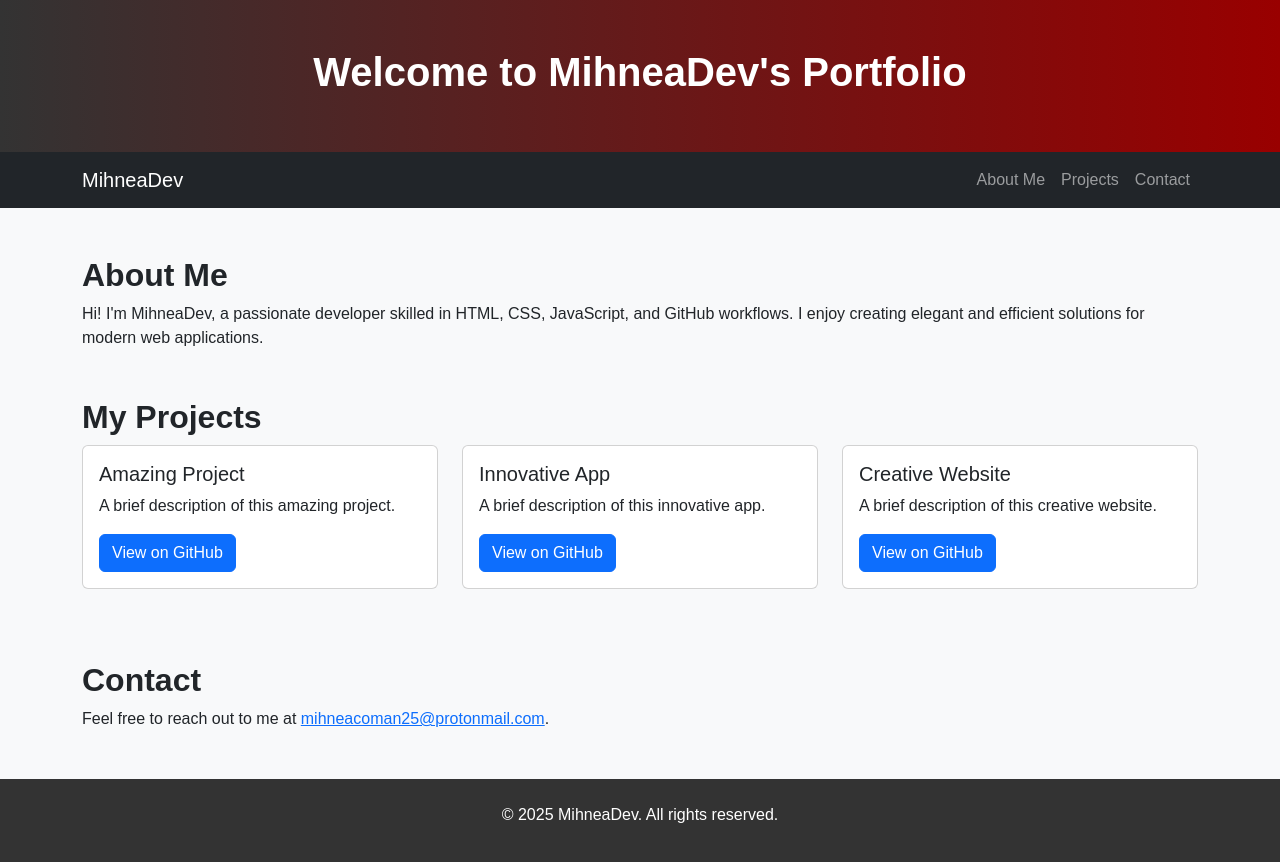
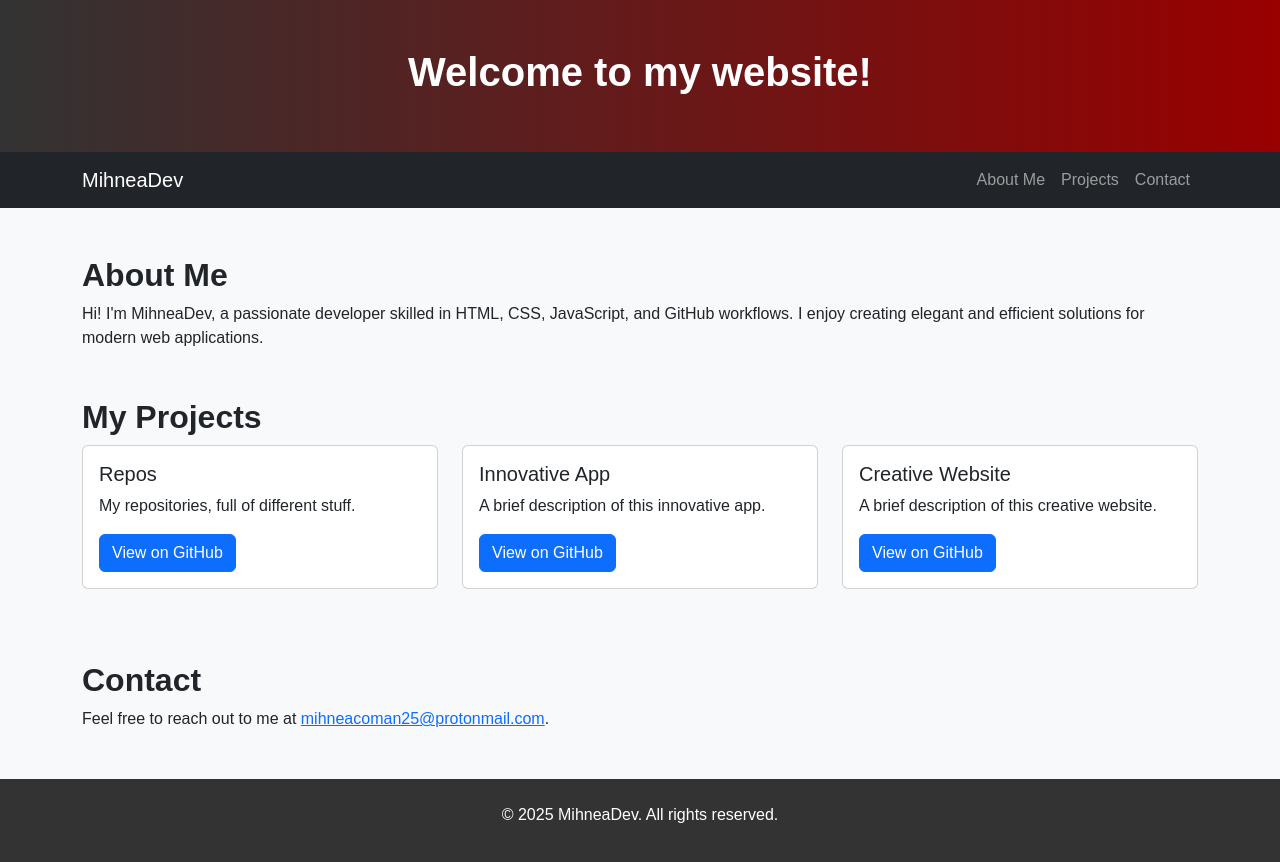
Before and after one commit to MihneaDev/mihneadev.github.com, a plain HTML site: page index.html in a window 1280 px wide. Drawn offline with nearby package versions, Linux system fonts and the light colour scheme.

Commit message:
Update index.html

```diff
--- a/index.html
+++ b/index.html
@@ -3,7 +3,7 @@
 <head>
     <meta charset="UTF-8">
     <meta name="viewport" content="width=device-width, initial-scale=1.0">
-    <title>MihneaDev - Portfolio</title>
+    <title>MihneaDev</title>
     <!-- Bootstrap CSS -->
     <link href="https://cdn.jsdelivr.net/npm/bootstrap@5.3.5/dist/css/bootstrap.min.css" rel="stylesheet" integrity="sha384-SgOJa3DmI69IUzQ2PVdRZhwQ+dy64/BUtbMJw1MZ8t5HZApcHrRKUc4W0kG879m7" crossorigin="anonymous">
     <!-- AOS (Animate on Scroll) CSS -->
@@ -40,7 +40,7 @@
 </head>
 <body>
     <header class="text-white text-center py-5">
-        <h1 data-aos="fade-down">Welcome to MihneaDev's Portfolio</h1>
+        <h1 data-aos="fade-down">Welcome to my website!</h1>
     </header>
     <nav class="navbar navbar-expand-lg navbar-dark bg-dark">
         <div class="container">
@@ -76,9 +76,9 @@
                 <div class="col-md-4 mb-4" data-aos="zoom-in">
                     <div class="card">
                         <div class="card-body">
-                            <h5 class="card-title">Amazing Project</h5>
-                            <p class="card-text">A brief description of this amazing project.</p>
-                            <a href="https://github.com/MihneaDev/project1" target="_blank" class="btn btn-primary">View on GitHub</a>
+                            <h5 class="card-title">Repos</h5>
+                            <p class="card-text">My repositories, full of different stuff.</p>
+                            <a href="https://github.com/MihneaDev?tab=repositories" target="_blank" class="btn btn-primary">View on GitHub</a>
                         </div>
                     </div>
                 </div>
```
